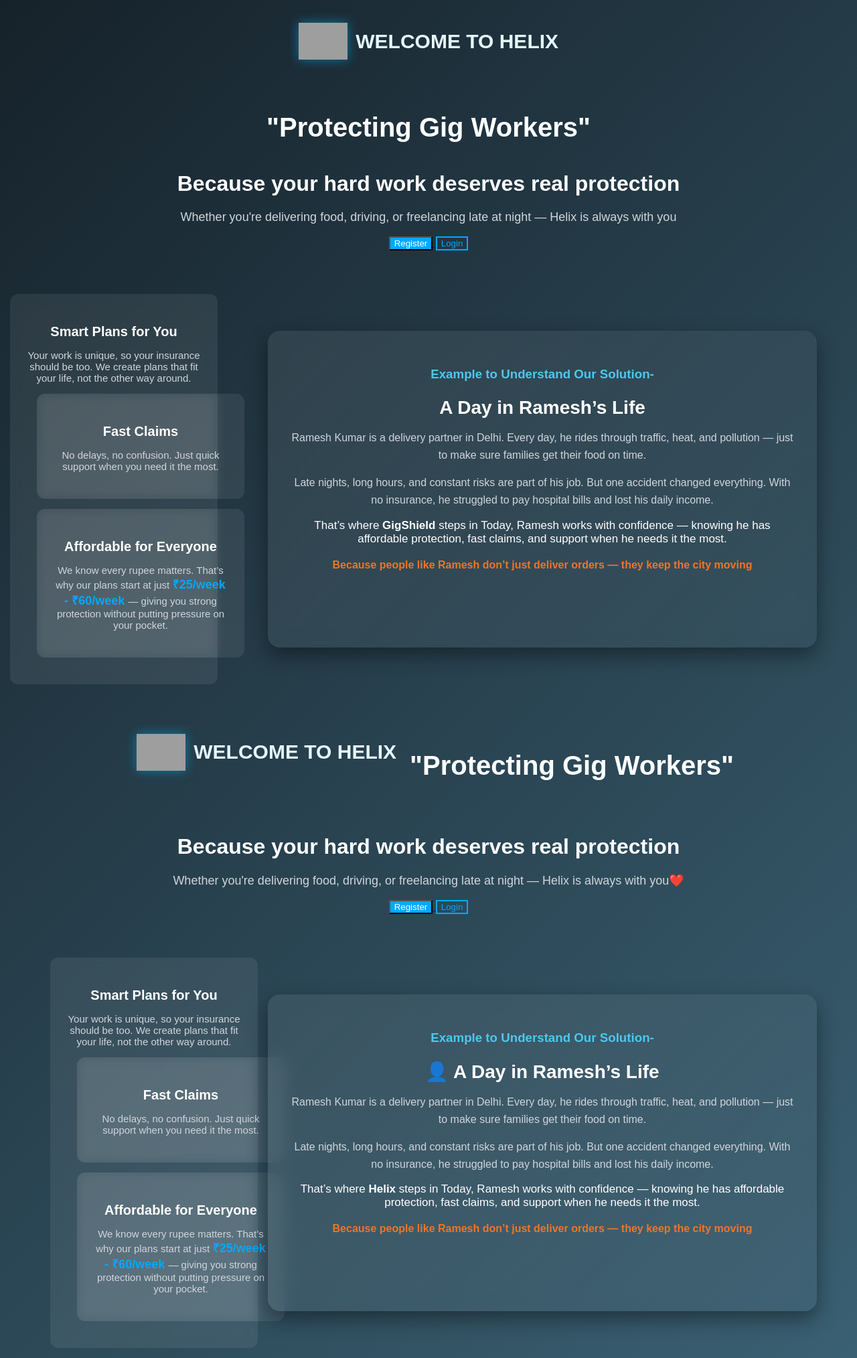
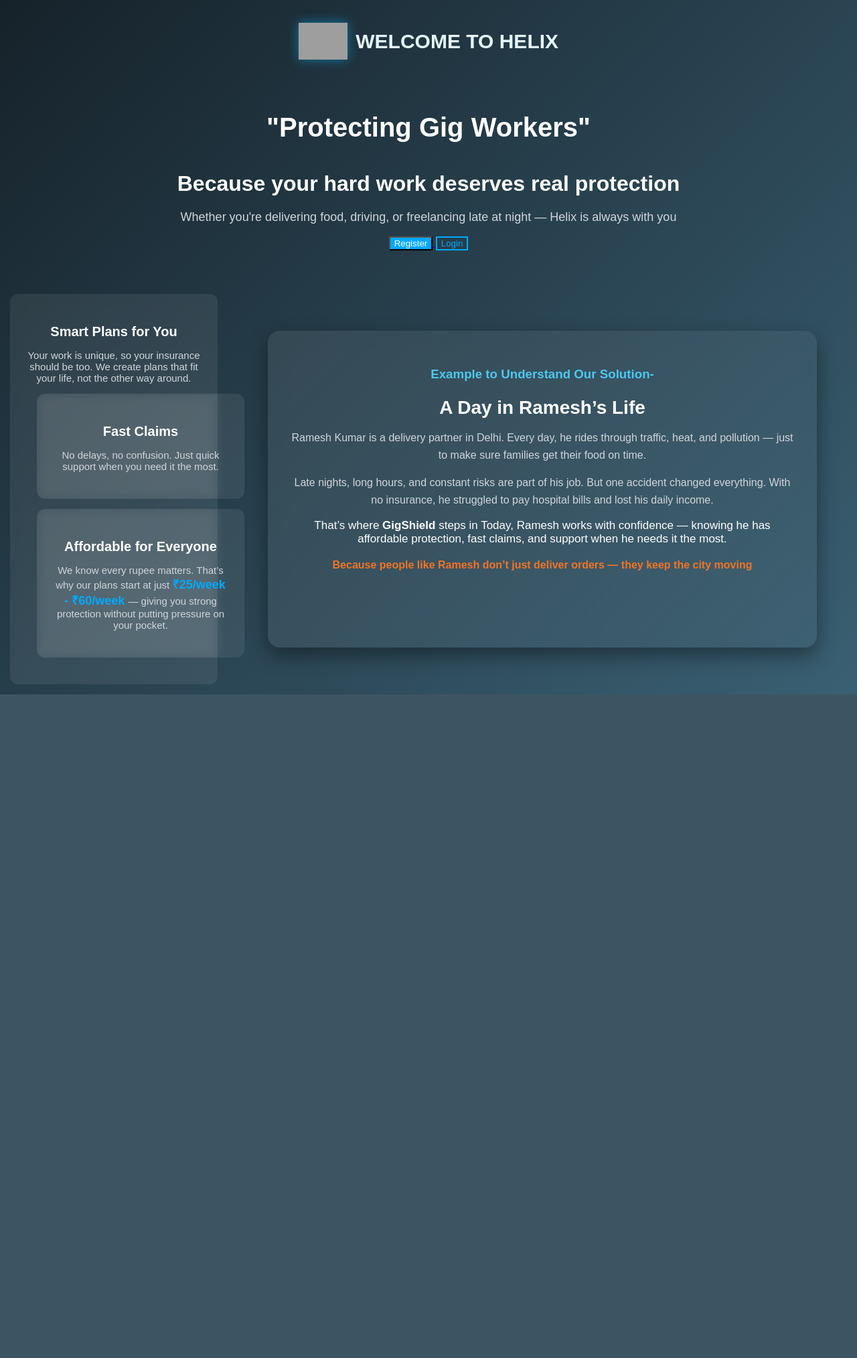
Before and after one commit to neptune-glitch/The-HackHer-Squad, a Flask app: page / in a window 1280 px wide. Shown: the whole page at 67% size. After the commit the page ends 1037 px from the top, so only its background shows below. Run offline with Flask 3, Linux system fonts and the light colour scheme; grey boxes are pictures that could not be loaded.

Commit message:
updated homepage

```diff
--- a/templates/home.html
+++ b/templates/home.html
@@ -74,78 +74,3 @@
 
 </body>
 </html><!DOCTYPE html>
-<html>
-<head>
-  <title>Helix</title>
-  <link rel="stylesheet" href="/static/homestyle.css">
-</head>
-<body>
-
-<div class="navbar">
-    <img src="https://png.pngtree.com/png-vector/20250422/ourmid/pngtree-blue-shield-badge-clipart-illustration-png-image_16042877.png" alt="logo">
-    <h2> WELCOME TO HELIX</h2>
-
-</div>
-
-<div class="text">
-  <p>"Protecting Gig Workers" </p>
-</div>
-
-<div class="gigworkers">
-  <h1>Because your hard work deserves real protection </h1>
-  <p>Whether you're delivering food, driving, or freelancing late at night — Helix is always with you❤️</p>
-
-
-  <div class="buttons">
-  <a href="/register">
-    <button class="primary"> Register</button>
-  </a>
-
-  <a href="/login">
-    <button class="secondary"> Login</button>
-  </a>
-</div>
-</div>
-
-<div class="features">
-
-  <div class="card">
-    <h3> Smart Plans for You</h3>
-    <p>Your work is unique, so your insurance should be too. We create plans that fit your life, not the other way around.</p>
-
-  <div class="card">
-    <h3> Fast Claims</h3>
-    <p>No delays, no confusion. Just quick support when you need it the most.</p>
-  </div>
-
-  <div class="card">
-    <h3> Affordable for Everyone</h3>
-    <p>We know every rupee matters. That’s why our plans start at just <span class="price" > ₹25/week - ₹60/week </span> — giving you strong protection without putting pressure on your pocket.</p>
-  </div>
-
-</div>
-<div class="example">
-  <h3> Example to Understand Our Solution-</h3>
-  <h2>👤 A Day in Ramesh’s Life</h2>
-
-  <p class="ex-text">
-    Ramesh Kumar is a delivery partner in Delhi. Every day, he rides through traffic, heat, and pollution — just to make sure families get their food on time.
-  </p>
-
-  <p class="ex-text">
-    Late nights, long hours, and constant risks are part of his job. But one accident changed everything. With no insurance, he struggled to pay hospital bills and lost his daily income.
-  </p>
-
-  <p class="ex-highlight">
-    That’s where <b>Helix</b> steps in
-    Today, Ramesh works with confidence — knowing he has affordable protection, fast claims, and support when he needs it the most.
-  </p>
-
-  <p class="ex-ending">
-    Because people like Ramesh don’t just deliver orders — they keep the city moving
-  </p>
-</div>
-
-
-</body>
-</html>
```
